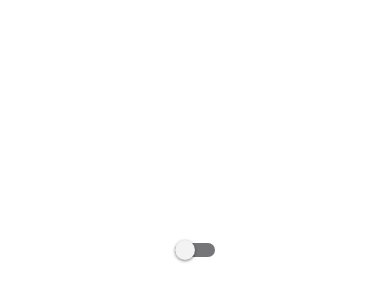
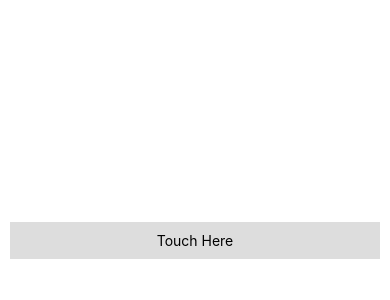
Before and after one commit to cuonghd97/core-component, a React Native app: screen / in a window 390 px wide. Shown: the part 172-472 px from the top of the page. Built offline with nearby package versions, Linux system fonts and the light colour scheme.

Commit message:
touchable-hightlight

```diff
--- a/App.tsx
+++ b/App.tsx
@@ -1,32 +1,51 @@
 import React, { useState } from 'react';
-import { Button, Platform, SafeAreaView, StatusBar, StyleSheet, Switch, Text, View } from 'react-native';
+import { Button, Platform, SafeAreaView, StatusBar, StyleSheet, Switch, Text, View, TouchableHighlight } from 'react-native';
 
 
+const TouchableHightlightExample = () => {
+    const [count, setCount] = useState(0)
+    const onPress =     () => setCount(count+1)
+    return (
+        <View style={styles.container}>
+            <TouchableHighlight  onPress={onPress} activeOpacity={0.5} underlayColor={"#ffebcd"}>
+                <View style={styles.button}>
+                    <Text>Touch Here</Text>
+                </View>
+            </TouchableHighlight>
+            <View style={styles.countContainer}>
+                <Text style={styles.countText}>
+                    {count||null}
+                </Text>
+            </View>
+        </View>
+    )
+}
+
 const App = () => {
-    const [isEnabled, setIsEnabled] = useState(false)
-    const toggleSwitch = () => setIsEnabled(previousState => !previousState)
 
   return (
-    <View style={styles.container}>
-        <Switch
-            trackColor={{ false: "#767577", true: "#81b0ff" }}
-            thumbColor={isEnabled ? "#f5dd4b" : "#f4f3f4"}
-            ios_backgroundColor="#3e3e3e"
-            onValueChange={toggleSwitch}
-            value={isEnabled}
-        >
-
-        </Switch>
-    </View>
+    <TouchableHightlightExample/>
   );
 };
 
 const styles = StyleSheet.create({
-    container: {
-      flex: 1,
-      alignItems: "center",
-      justifyContent: "center"
-    }
-  });
+  container: {
+    flex: 1,
+    justifyContent: "center",
+    paddingHorizontal: 10
+  },
+  button: {
+    alignItems: "center",
+    backgroundColor: "#DDDDDD",
+    padding: 10
+  },
+  countContainer: {
+    alignItems: "center",
+    padding: 10
+  },
+  countText: {
+    color: "#FF00FF"
+  }
+});
 
 export default App;
```
